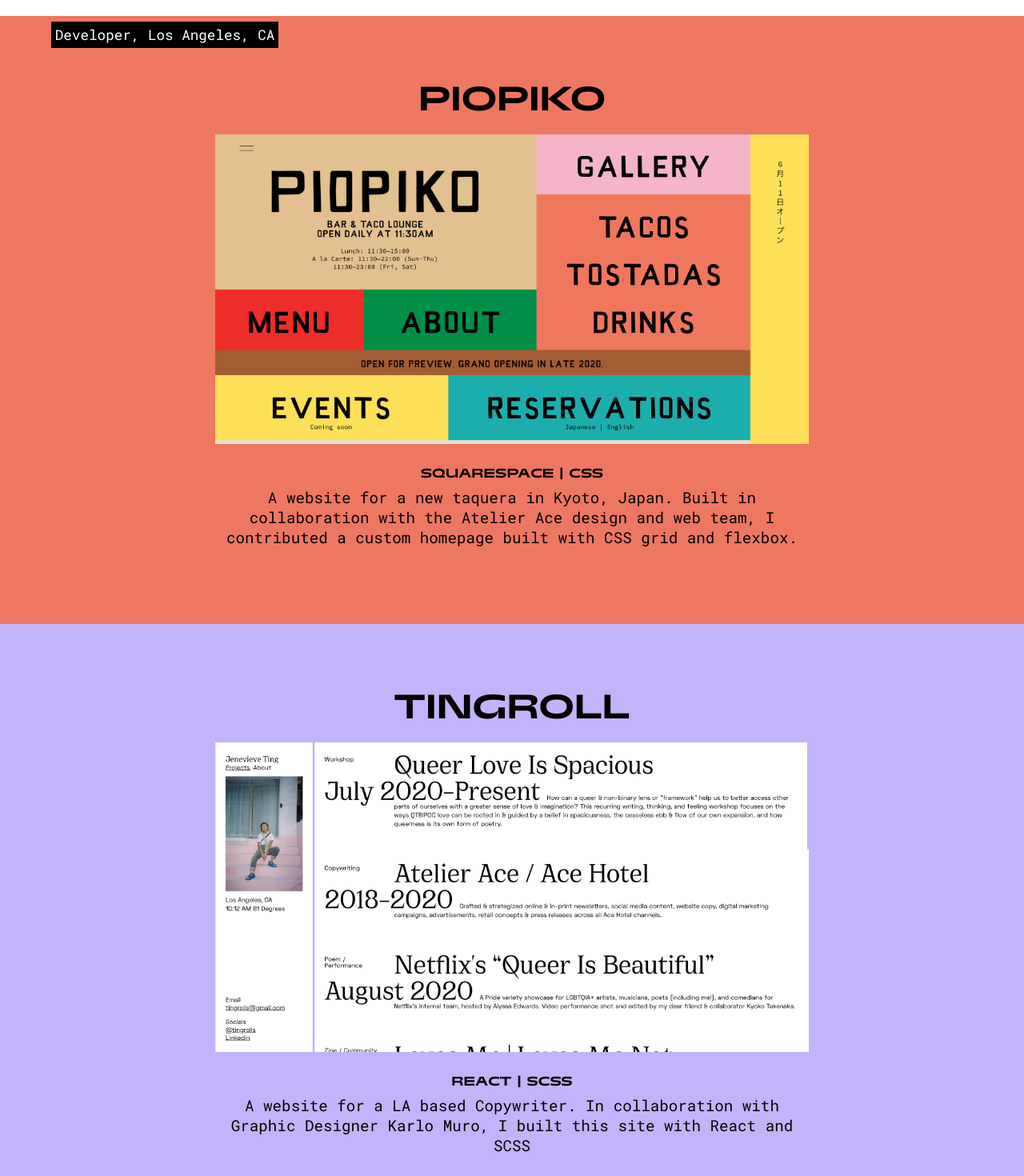
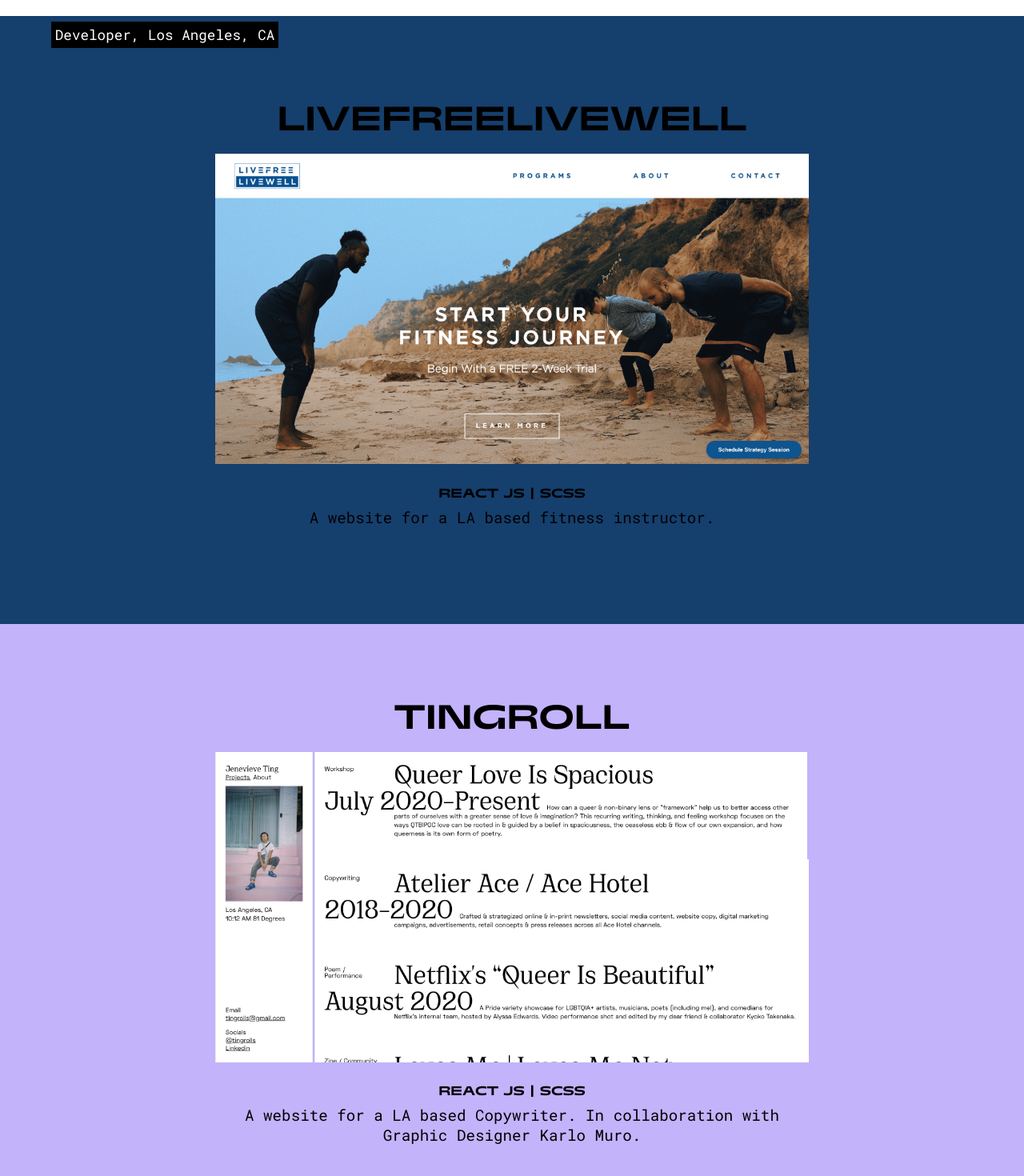
Before and after one commit to brentahrens1/brent-ahrens-new-portfolio, a React (Create React App) app: page / in a window 1280 px wide. Shown: the part 740-2210 px from the top of the page at 80% size. Built offline with nearby package versions, Linux system fonts and the light colour scheme.

Commit message:
adds livefreelivewell to projects

```diff
--- a/src/const/projects.js
+++ b/src/const/projects.js
@@ -4,8 +4,7 @@ import breslin from "../images/websites/breslin.png"
 import aceHotel from "../images/websites/acehotel.png"
 import piopiko from "../images/websites/piopiko.png"
 import tingroll from "../images/websites/tingroll.png"
-import tingrollBackground from '../images/websites/tingroll-background.png'
-
+import livefreelivewell from "../images/websites/livefreelivewell.png"
 export const projects = [
     {
         title: "Ace Hotel",
@@ -18,6 +17,24 @@ export const projects = [
         id: "top"
     },
     {
+        title: "LIVEFREELIVEWELL",
+        img: livefreelivewell,
+        description: "A website for a LA based fitness instructor.",
+        link: "https://www.livefreelivewell.com/",
+        linkTitle: "livefreelivewell.com",
+        background: "#153F6D",
+        tech: "React JS | SCSS"
+    },
+    {
+        title: "Tingroll",
+        img: tingroll,
+        description: "A website for a LA based Copywriter. In collaboration with Graphic Designer Karlo Muro.",
+        link: "https://tingroll.com/",
+        linkTitle: "tingroll.com",
+        background: "#c3b3fb",
+        tech: "React JS | SCSS"
+    },
+    {
         title: "Piopiko",
         img: piopiko,
         description: "A website for a new taquera in Kyoto, Japan. Built in collaboration with the Atelier Ace design and web team, I contributed a custom homepage built with CSS grid and flexbox.",
@@ -27,18 +44,9 @@ export const projects = [
         tech: "Squarespace | CSS"
     },
     {
-        title: "Tingroll",
-        img: tingroll,
-        description: "A website for a LA based Copywriter. In collaboration with Graphic Designer Karlo Muro, I built this site with React and SCSS",
-        link: "https://tingroll.com/",
-        linkTitle: "tingroll.com",
-        background: "#c3b3fb",
-        tech: "React | SCSS"
-    },
-    {
         title: "Breslin",
         img: breslin,
-        description: "A website for a famed Michelin gastro pub in New York City. In collaboration with our design team, I built the site implementing custom css and javascript.",
+        description: "A website for a famed Michelin gastro pub in New York City. In collaboration with the Atelier Ace design team, I built the site implementing custom css and javascript.",
         link: "https://www.breslinnyc.com/",
         linkTitle: "breslinnyc.com",
         background: "#1F7750",
```
Also changed, not shown: src/images/websites/livefreelivewell.png (added).
